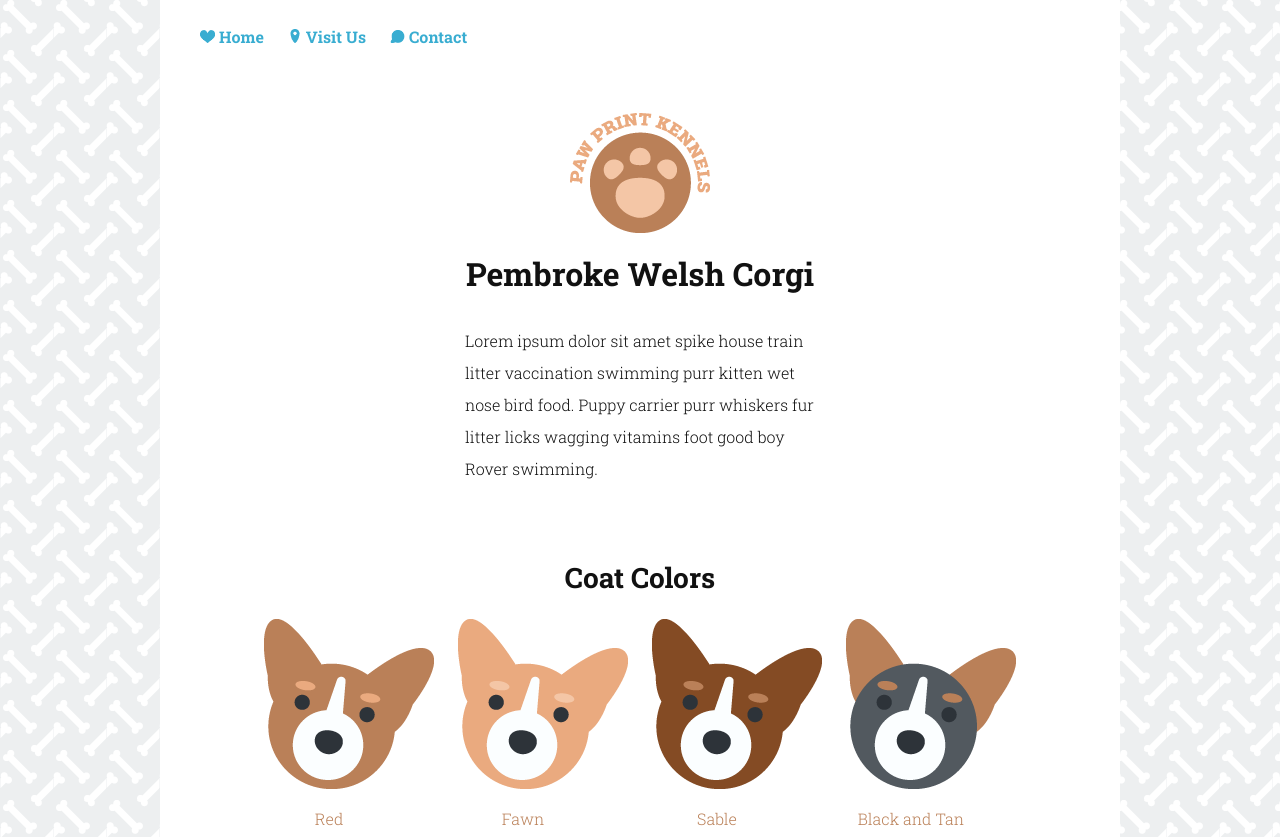
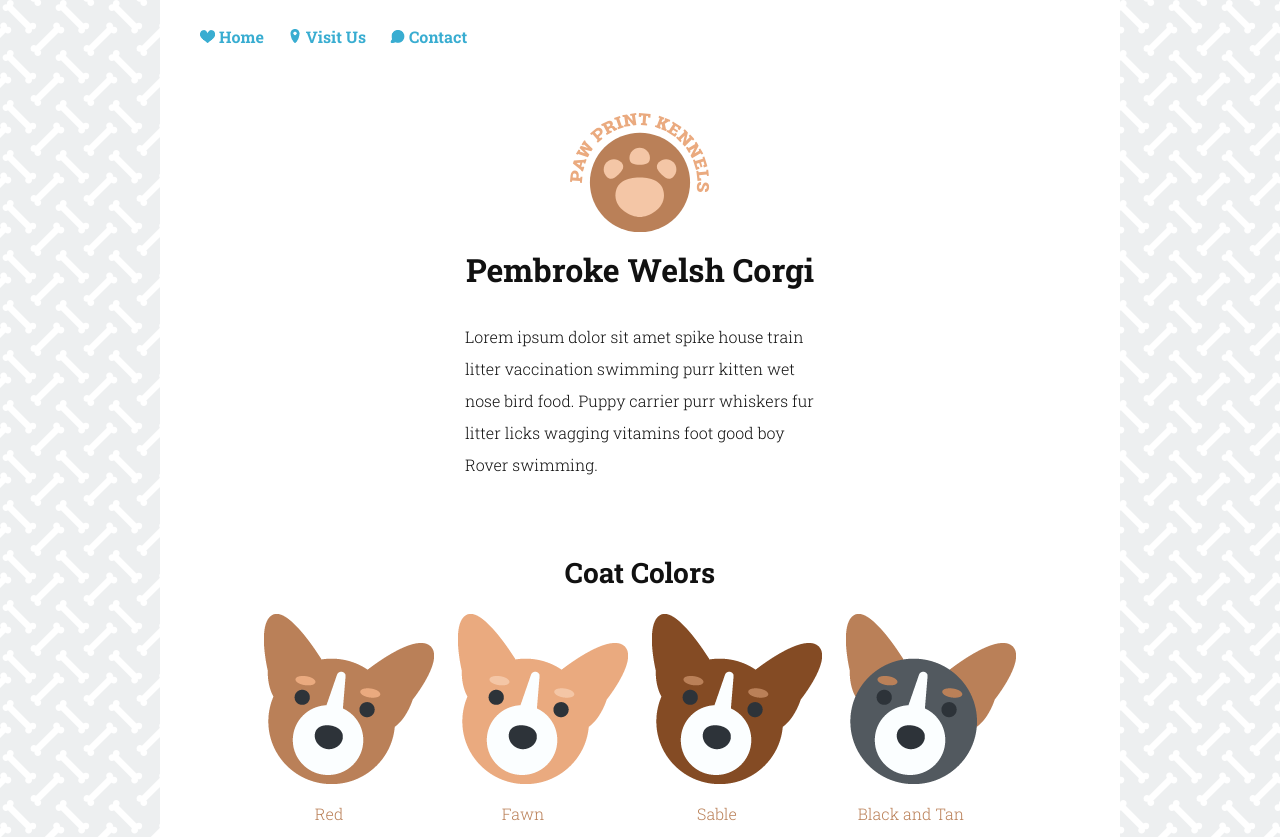
Before and after one commit to tdimnet/SVG-Site-Update, a plain HTML site: page index.html in a window 1280 px wide. Shown: the top 837 px of the page. Drawn offline with Linux system fonts and the light colour scheme.

Commit message:
Change the background and the logo from png to svg and add animations on the logo

```diff
--- a/index.html
+++ b/index.html
@@ -5,8 +5,9 @@
     <meta charset="utf-8">
     <title>Pembroke Welsh Corgis</title>
     <meta name="viewport" content="width=device-width, initial-scale=1.0">
+    <link href='https://fonts.googleapis.com/css?family=Roboto+Slab:700,300' rel='stylesheet' type='text/css'>
     <link rel="stylesheet" href="styles.css">
-    <link href='https://fonts.googleapis.com/css?family=Roboto+Slab:700,300' rel='stylesheet' type='text/css'>
+    <link rel="stylesheet" href="svg-styles.css">
   </head>
 
   <body>
@@ -35,8 +36,75 @@
           </ul>
         </nav>
 
-        <img src="images/logo.png" alt="Pawprint logo">
+        <!-- LOGO -->
+        <!-- <img src="images/logo.png" alt="Pawprint logo"> -->
 
+        <?xml version="1.0" encoding="utf-8"?>
+        <!-- Generator: Adobe Illustrator 19.1.0, SVG Export Plug-In . SVG Version: 6.00 Build 0)  -->
+        <svg class="logo" version="1.1" id="Layer_1" xmlns="http://www.w3.org/2000/svg" xmlns:xlink="http://www.w3.org/1999/xlink" x="0px" y="0px"
+        	 viewBox="0 0 140 120" style="enable-background:new 0 0 140 120;" xml:space="preserve">
+        <style type="text/css">
+        	.st0{fill:#BA8058;}
+        	.st1{fill:#EAAA7F;}
+        	.st2{fill:#F4C6A6;}
+        </style>
+        <g>
+        	<ellipse class="st0" cx="70.4" cy="69.9" rx="50.4" ry="50.1"/>
+        </g>
+        <g>
+        	<path class="st1" d="M0.6,62.5C0.8,61,1.3,59.8,2.1,59s1.9-1.2,3.1-1.1C6.4,58,7.3,58.5,8,59.5c0.7,1,0.9,2.2,0.8,3.7l-0.2,2.2
+        		l1.6,0.2l0.5-1.6l1.8,0.2l-0.6,6.1l-1.8-0.2L10,68.5l-7.7-0.7l-0.5,1.6L0,69.2l0.1-1.6L0.6,62.5z M6.3,65.2l0.2-2.2
+        		c0.1-0.6-0.1-1.1-0.4-1.5c-0.3-0.4-0.7-0.6-1.2-0.7c-0.5,0-0.9,0.1-1.3,0.4c-0.4,0.3-0.6,0.8-0.7,1.4l-0.2,2.2L6.3,65.2z"/>
+        	<path class="st1" d="M11.2,58.3l0.1-0.8l-8.4-6.7l1-3.1L14.6,47l0.4-0.8l1.7,0.5l-1.4,4.4l-1.6-0.5l0.1-0.7l-1.3,0l-1.2,3.8
+        		l1.1,0.8l0.4-0.6l1.6,0.5l-1.4,4.4L11.2,58.3z M9.6,52.5l0.8-2.5l-3.8,0.2l0,0.1L9.6,52.5z"/>
+        	<path class="st1" d="M15.9,28.2L15.5,29l7.4,7.1l-1.5,2.5l-7-2l0,0.1l5.1,5.1L18,44.4l-9.8-3.1L7.6,42L6,41l2.7-4.4l1.6,0.9
+        		l-0.4,1.2l5.1,1.9l0-0.1l-5.4-5.4l1.3-2.1l7.2,2.2l0-0.1L14,31.7l-0.8,0.9l-1.6-0.9l2.7-4.4L15.9,28.2z"/>
+        	<path class="st1" d="M25.3,16.4c1.2-1,2.3-1.5,3.5-1.5c1.2,0,2.2,0.4,3,1.3c0.8,0.9,1.1,2,0.9,3.1c-0.2,1.2-0.9,2.3-2,3.2L29,24.1
+        		l1.1,1.2l1.4-0.8l1.2,1.4l-4.7,4l-1.2-1.4l1-1.3l-5-5.9l-1.4,0.8l-1.2-1.4l1.2-1L25.3,16.4z M27.5,22.3l1.7-1.4
+        		c0.5-0.4,0.8-0.9,0.8-1.4c0.1-0.5-0.1-0.9-0.4-1.3c-0.3-0.4-0.7-0.6-1.3-0.6c-0.5,0-1,0.2-1.5,0.6l-1.7,1.4L27.5,22.3z"/>
+        	<path class="st1" d="M36.8,8.7c1.3-0.7,2.5-1,3.6-0.8c1.1,0.2,1.9,0.7,2.4,1.7c0.3,0.6,0.4,1.2,0.3,1.7c-0.1,0.6-0.4,1.2-0.8,1.8
+        		c0.7-0.2,1.4-0.1,1.9,0.2c0.5,0.3,0.9,0.7,1.3,1.3l0.3,0.6l0.9-0.3l0.9,1.6L44.7,18c-0.3,0-0.6-0.1-0.8-0.4
+        		c-0.2-0.3-0.4-0.6-0.6-0.9L42.9,16c-0.3-0.5-0.6-0.8-1-0.9c-0.4-0.1-0.8,0-1.3,0.2L39,16.2l1,1.9l1.5-0.5l0.9,1.6l-5.4,2.9
+        		l-0.9-1.6l1.2-1l-3.7-6.8l-1.5,0.5l-0.9-1.6l1.3-0.7L36.8,8.7z M37.9,14.2l1.5-0.8c0.5-0.3,0.8-0.6,1-1c0.1-0.4,0.1-0.8-0.1-1.2
+        		c-0.2-0.4-0.5-0.6-1-0.7c-0.4-0.1-0.9,0-1.4,0.3l-1.5,0.8L37.9,14.2z"/>
+        	<path class="st1" d="M44.9,6.8l-0.6-1.7l5.9-2l0.6,1.7l-1.4,0.8l2.6,7.3l1.6-0.2l0.6,1.7l-5.9,2l-0.6-1.7l1.4-0.8l-2.6-7.3
+        		L44.9,6.8z"/>
+        	<path class="st1" d="M66.5,0l0.3,1.8l-1.5,0.5l1.5,9.7l-3,0.5l-5.7-6.6l-0.1,0l0.8,5.2l1.6,0.1l0.3,1.8l-6.1,0.9l-0.3-1.8l1.5-0.5
+        		l-1.2-7.6L53,3.9l-0.3-1.8l1.6-0.2l3-0.5L63,7.9l0.1,0l-0.8-5.1l-1.6-0.1l-0.3-1.8l4.5-0.7L66.5,0z"/>
+        	<path class="st1" d="M81.1,0.9l-0.3,3.8l-2.3-0.2l0-1.5l-1.9-0.1L76,10.4l1.6,0.4l-0.1,1.8l-6.2-0.5l0.1-1.8l1.6-0.2l0.6-7.5
+        		l-1.9-0.1L71.4,4l-2.3-0.2L69.4,0L81.1,0.9z"/>
+        	<path class="st1" d="M89,4.5l0.7-1.7L95,4.9l-0.7,1.7l-1.2-0.1l-1,2.5L93,9.2l2.7-2.1l-0.6-0.4l0.7-1.7l5.1,2l-0.7,1.7L99,8.6
+        		l-3.6,2.3l1.1,5.1l0.9,0.6l-0.6,1.7l-5.1-2l0.6-1.7l0.6,0.1l-0.6-3.2l-1-0.4l-0.9,2.4l1,0.7L90.7,16l-5.4-2.1l0.6-1.7l1.6,0.3
+        		l2.8-7.2L89,4.5z"/>
+        	<path class="st1" d="M97.1,18.6l1-1.5l1.5,0.6l4.2-6.5l-1.2-1.1l1-1.5l1.3,0.9l7.3,4.7l-2,3.1l-1.9-1.2l0.6-1.2l-2.8-1.8l-1.4,2.2
+        		l4,2.6l-1,1.6l-4-2.6l-1.6,2.4L105,21l0.8-1.1l1.9,1.2l-2,3L97.1,18.6z"/>
+        	<path class="st1" d="M125.1,26.3l-1.3,1.3l-1.3-0.9l-7.1,6.9l-2.1-2.1l2-8.5l-0.1,0l-3.8,3.7l0.9,1.4l-1.3,1.3l-4.3-4.4l1.3-1.3
+        		l1.3,0.9L115,19l-0.9-1.4l1.3-1.3l1.1,1.1l2.1,2.1l-2,8.4l0.1,0l3.7-3.6l-0.9-1.4l1.3-1.3l3.2,3.3L125.1,26.3z"/>
+        	<path class="st1" d="M134,40.9l-1.6,0.9l-1.1-1.2l-8.5,4.9l-1.5-2.6l4-7.7l0,0l-4.5,2.6l0.5,1.5l-1.6,0.9l-3.1-5.3l1.6-0.9l1.1,1.2
+        		l6.7-3.9l-0.5-1.5l1.6-0.9l0.8,1.4l1.5,2.6l-4,7.7l0,0l4.5-2.6l-0.5-1.5l1.6-0.9l2.3,4L134,40.9z"/>
+        	<path class="st1" d="M123.7,47.3l1.7-0.5l0.8,1.4l7.4-2.3l-0.2-1.6l1.7-0.5l0.5,1.5l2.6,8.3l-3.5,1.1l-0.7-2.2l1.3-0.5l-1-3.2
+        		l-2.5,0.8l1.4,4.5l-1.8,0.6l-1.4-4.5l-2.7,0.9l1,3.2l1.3-0.3l0.7,2.2l-3.5,1.1L123.7,47.3z"/>
+        	<path class="st1" d="M127.1,58.3l1.8-0.2l0.5,1.6l7.7-0.9l0.1-1.6L139,57l0.2,1.6l0.3,3l0.2,1.6l-1.8,0.2l-0.5-1.6l-7.5,0.9l0.4,3
+        		l1.5,0l0.3,2.3l-3.8,0.4L127.1,58.3z"/>
+        	<path class="st1" d="M131,76.3c0.4,0,0.7-0.1,1-0.4c0.3-0.3,0.5-0.9,0.8-1.7c0.4-1.5,0.9-2.6,1.5-3.3c0.6-0.7,1.4-1,2.5-0.9
+        		c1,0.1,1.8,0.6,2.4,1.5c0.6,0.9,0.8,2.1,0.7,3.5c-0.1,1.5-0.5,2.6-1.3,3.4c-0.7,0.8-1.7,1.1-2.8,1l-0.1,0l0.2-2.9
+        		c0.5,0,0.9-0.1,1.2-0.3c0.3-0.3,0.5-0.7,0.5-1.4c0-0.6,0-1.1-0.2-1.3c-0.2-0.3-0.5-0.5-0.8-0.5c-0.4,0-0.7,0.1-1,0.4
+        		c-0.3,0.3-0.5,0.9-0.8,1.9c-0.4,1.4-0.9,2.5-1.5,3.2c-0.6,0.7-1.4,1-2.5,0.9c-1.1-0.1-1.9-0.6-2.5-1.5c-0.6-1-0.8-2.2-0.7-3.7
+        		c0.1-1.6,0.5-2.8,1.3-3.7c0.7-0.9,1.7-1.2,2.9-1.1l0.1,0l-0.2,2.9c-0.6,0-1,0.1-1.3,0.5c-0.3,0.4-0.4,0.9-0.5,1.6
+        		c0,0.7,0,1.2,0.2,1.5C130.4,76,130.7,76.2,131,76.3z"/>
+        </g>
+        <g>
+        	<path class="st2" d="M80.4,45.2c0,5.7-4.6,6.8-10.3,6.8c-5.7,0-10.3-1.1-10.3-6.8S64.4,35,70.1,35C75.8,35,80.4,39.6,80.4,45.2z"/>
+        	<path class="st2" d="M45.7,83.1C45.7,69.7,56.7,65,70.1,65s24.4,4.7,24.4,18.1s-15.1,21.6-24.4,21.6
+        		C61.2,104.7,45.7,96.5,45.7,83.1z"/>
+        	<path class="st2" d="M104,64.1c-4,4-8.1,1.5-12.1-2.5s-6.5-8-2.5-12c4-4,10.5-4,14.6,0C108,53.6,108,60.1,104,64.1z"/>
+        	<path class="st2" d="M51.5,49.6c4,4,1.5,8-2.5,12c-4,4-8.1,6.5-12.1,2.5c-4-4-4-10.5,0-14.5S47.4,45.6,51.5,49.6z"/>
+        </g>
+        </svg>
+
+
+
+        <!-- END LOGO -->
         <h1>
           Pembroke Welsh Corgi
         </h1>
--- a/styles.css
+++ b/styles.css
@@ -5,7 +5,8 @@ body {
   font-family: 'Roboto Slab', serif;
   font-weight: 300;
   color: #111;
-  background: url('images/background.png') #edeff0;
+  background: url('svgs/background.svg') #edeff0;
+  background-size: 53px;
 }
 
 #container {
--- /dev/null
+++ b/svg-styles.css
@@ -0,0 +1,60 @@
+
+/*
+  Keyframes
+*/
+@keyframes logoscale {
+  0% {
+    transform: scale(1) rotate(0deg);
+  }
+  50% {
+    transform: scale(1.15) rotate(20deg);
+  }
+  100% {
+    transform: scale(0.9) rotate(0deg);
+  }
+}
+
+@keyframes logotext {
+  0% {
+    opacity: 0;
+  }
+  100% {
+    opacity: 1;
+  }
+}
+
+
+/*
+  SVG Styles
+*/
+.logo {
+  display: block;
+  width: 14.5%;
+  margin: 0 auto;
+}
+
+.logo .st1 {
+  animation: logotext .7s 1.7s linear backwards;
+}
+
+.logo .st2 {
+  transform-origin: 50% 50%;
+  transition: .4s;
+  animation: logoscale .6s 0s linear backwards;
+}
+
+.logo .st2:hover {
+  fill: #ddd;
+}
+
+  .logo .st2:nth-of-type(1) {
+    animation-delay: .4s;
+  }
+
+  .logo .st2:nth-of-type(3) {
+    animation-delay: .8s;
+  }
+
+  .logo .st2:nth-of-type(2) {
+    animation-delay: 1.2s;
+  }
```
